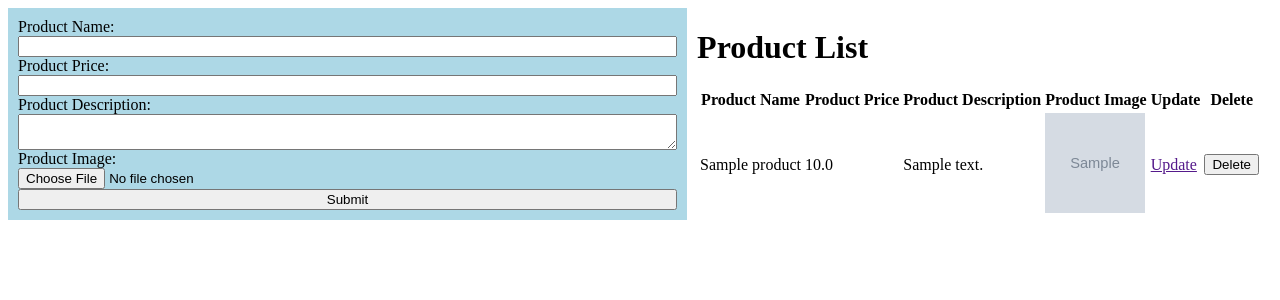
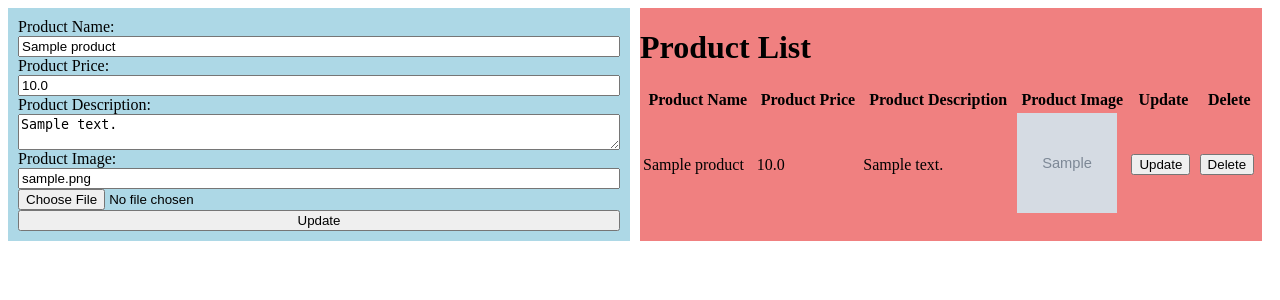
Before and after one commit to arpitparekh/django_python_gaurang_raj, a Django app: template rgproject/mariapp/templates/product_crud.html in a window 1280 px wide. Shown: the top 300 px of the page. Run offline with Django 5.2, Linux system fonts and the light colour scheme; the template is opened without the code that fills it: values that come from a table or form of the project are taken from there, others are empty; tables that the repository leaves empty hold one stand-in row (values such as "Sample post"); grey boxes marked "Sample" are stand-in pictures.

Commit message:
product crud

```diff
--- a/rgproject/mariapp/models.py
+++ b/rgproject/mariapp/models.py
@@ -13,3 +13,6 @@ class Product(models.Model):
     price = models.FloatField()
     description = models.TextField()
     image = models.ImageField(upload_to='userImage/')
+
+    def __str__(self):
+        return "Product: "+str(self.name)+" "+str(self.price)+" "+str(self.description)+" "+str(self.image)
--- a/rgproject/mariapp/static/css/product_crud.css
+++ b/rgproject/mariapp/static/css/product_crud.css
@@ -1,9 +1,9 @@
-#product_crud{
+#product_crud {
   display: flex;
   flex-direction: row;
 }
 
-#product_form{
+#product_form {
   display: flex;
   flex: 1;
   flex-direction: column;
@@ -11,15 +11,16 @@
   background-color: lightblue;
 }
 
-#product_form form{
+#product_form form {
   display: flex;
   flex-direction: column;
   padding: 10px;
 }
 
-#product_list{
+#product_list {
   display: flex;
   flex: 1;
   flex-direction: column;
   margin-right: 10px;
+  background-color: lightcoral;
 }
--- a/rgproject/mariapp/templates/product_crud.html
+++ b/rgproject/mariapp/templates/product_crud.html
@@ -21,25 +21,32 @@
       <form method="POST" enctype="multipart/form-data">
 
         {% csrf_token %}
+        <input type="hidden" name="product_id" value="{{ product.id }}">
         <label for="product_name">Product Name:</label>
-        <input type="text" id="product_name" name="product_name">
+        <input type="text" id="product_name" name="product_name" value="{{ product.name }}">
 
         <label for="product_price">Product Price:</label>
-        <input type="number" id="product_price" name="product_price">
+        <input type="number" id="product_price" name="product_price" value="{{ product.price }}">
 
 
         <label for="product_description">Product Description:</label>
-        <textarea id="product_description" name="product_description"></textarea>
+        <textarea id="product_description" name="product_description">{{product.description}}</textarea>
 
         <label for="product_image">Product Image:</label>
+        <input type="text" value="{{ product.image }}" readonly>
         <input type="file" id="product_image" name="product_image">
-
-        <button type="submit">Submit</button>
+        <button type="submit">
+          {% if product %}
+          Update
+          {% else %}
+          Create
+          {% endif %}
+        </button>
 
       </form>
 
     </div>
-    <div>
+
 
     <div id="product_list">
       <h1>Product List </h1>
@@ -61,7 +68,13 @@
             <td>{{ product.price }}</td>
             <td>{{ product.description }}</td>
             <td><img style="width: 100px;  height: 100px;" src="{{ product.image.url }}"></td>
-              <td><a href="">Update</a></td>
+            <td>
+              <form method="get" action="{% url 'product_crud' product.id %}">
+                {% csrf_token %}
+                <input type="hidden" name="product_id" value="{{ product.id }}">
+                <button type="submit">Update</button>
+              </form>
+            </td>
             <td>
               <form method="post" action={% url 'delete_product' %}>
                 {% csrf_token %}
@@ -78,6 +91,7 @@
           {% endif %}
         </tbody>
       </table>
+    </div>
 
   </div>
 
--- a/rgproject/mariapp/urls.py
+++ b/rgproject/mariapp/urls.py
@@ -5,7 +5,8 @@ urlpatterns = [
   path('intro', views.show_intro, name='intro'),
   path('pass_data', views.show_pass_data, name='pass_data'),
   path('product_crud', views.show_product, name='product_crud'),
-  path('delete_product',views.delete_product,name='delete_product')
+  path('delete_product',views.delete_product,name='delete_product'),
+  path('product_crud/<int:product_id>/',views.show_product,name='product_crud')
 ]
 
 """
```
Also changed, not shown: rgproject/mariapp/views.py (+31 -10 lines), rgproject/userImage/userImage/Screenshot_from_2024-09-18_14-04-26.png (added), rgproject/userImage/userImage/Screenshot_from_2024-09-18_14-04-26_EL8YNSn.png (added), rgproject/userImage/userImage/Screenshot_from_2024-09-18_14-32-41_YpAWua9.png (added), rgproject/userImage/userImage/Screenshot_from_2024-09-23_11-49-27.png (added). Lines whose indentation alone changed are shown as unchanged.
